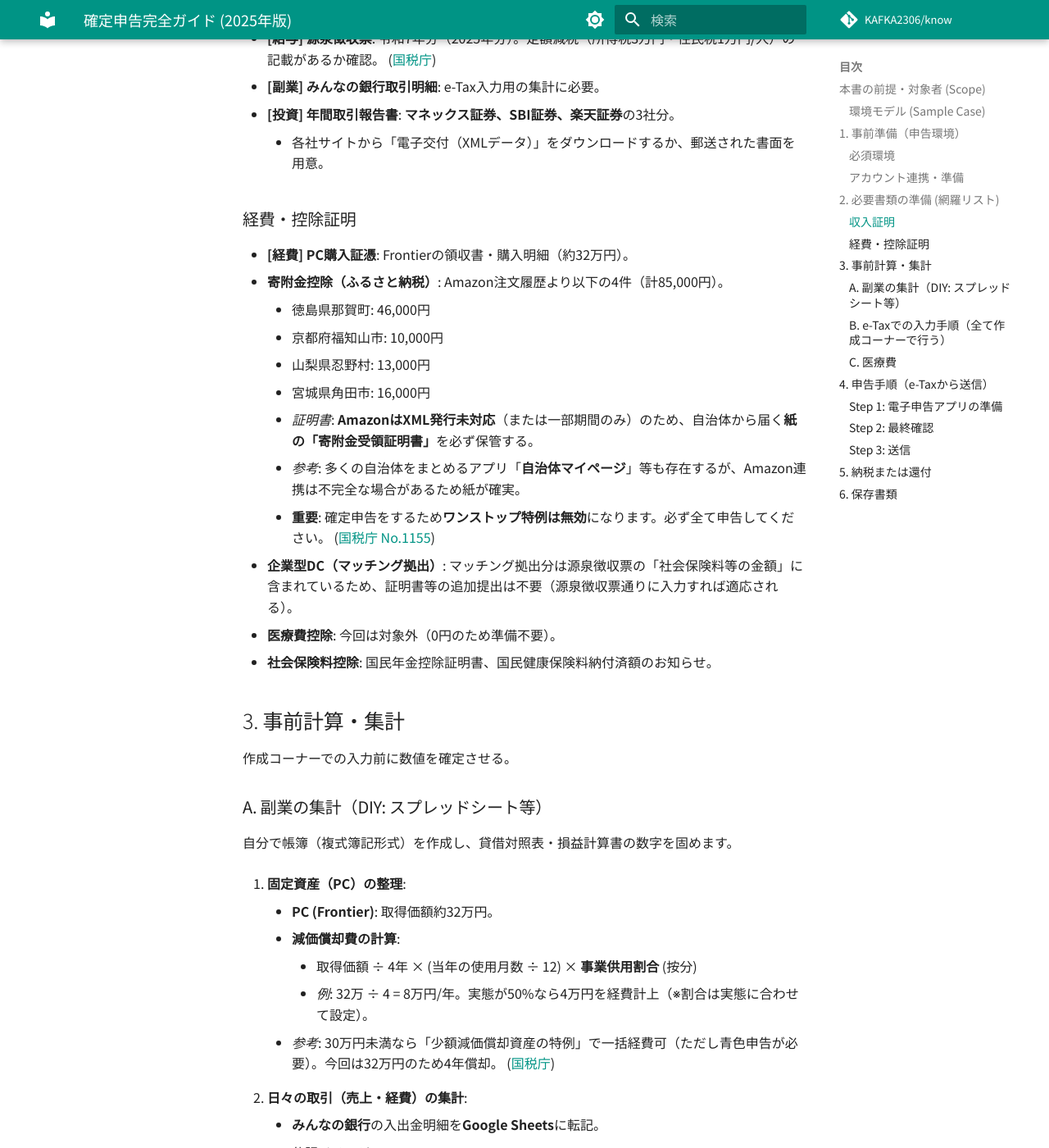
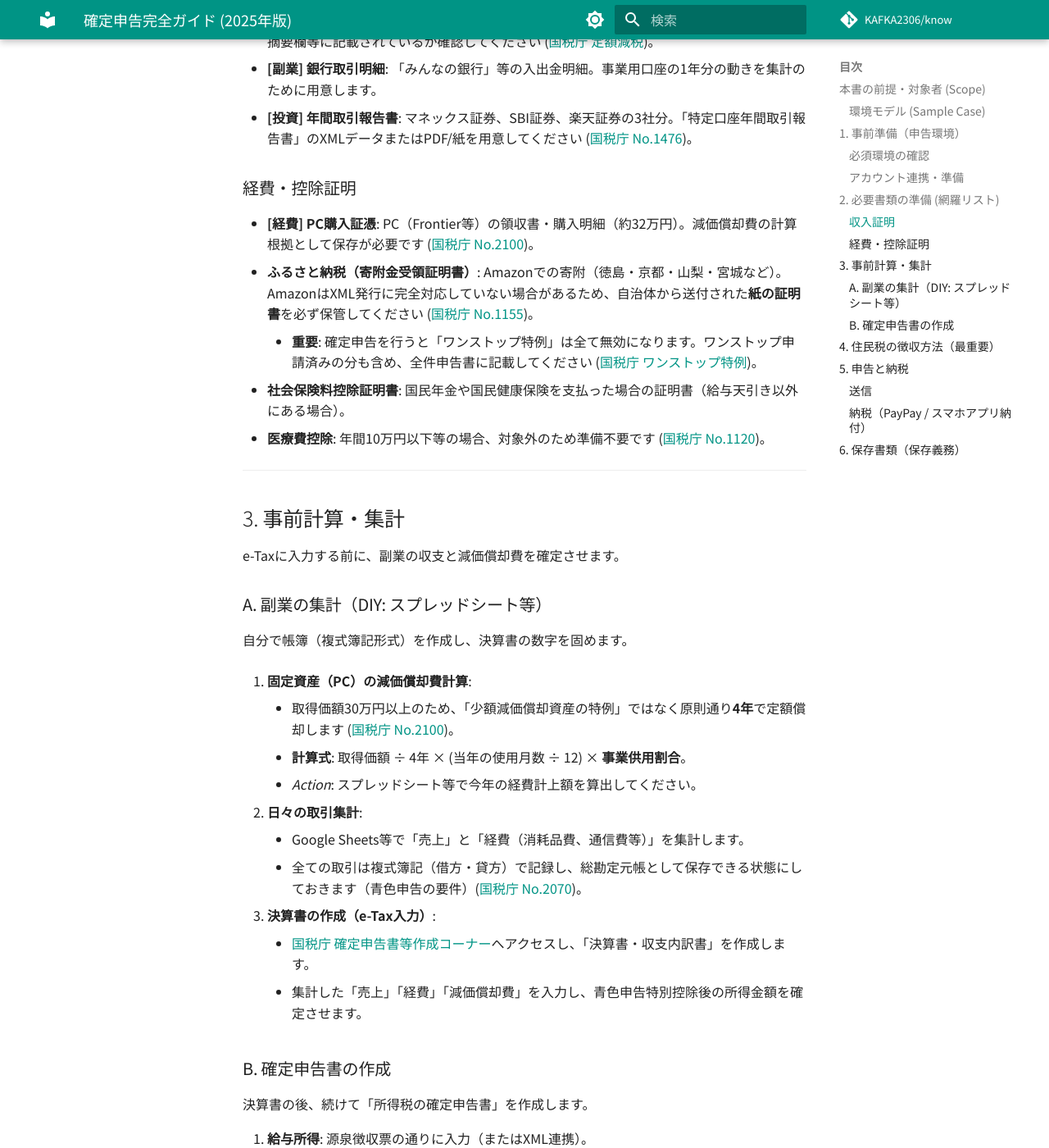
Before and after one commit to KAFKA2306/know, an MkDocs documentation site: the page built from docs/life/tax/guide.md, in a window 1280 px wide and 1400 px high, scrolled down 1924 px. Shown: the whole window at 82% size. Built offline with MkDocs 1.6.1 and Material for MkDocs 9.7.7, drawn with Linux system fonts in a browser that asks for light colours; comment, search, counter and statistics services are not loaded; some of the changed text lies outside the part shown.

Commit message:
docs(tax): polish guide with comprehensive proof links and human readable prose

```diff
--- a/docs/life/tax/guide.md
+++ b/docs/life/tax/guide.md
@@ -1,23 +1,21 @@
 # 確定申告完全ガイド (2025年版)
 
-給与所得者が、副業・投資・ふるさと納税を含む確定申告を「完全無料（DIY）」で行うための実践手順書です。
+給与所得のある会社員が、副業・投資・ふるさと納税を含む確定申告を「完全無料（DIY）」で行うための実践手順書です。
 
 ## 本書の前提・対象者 (Scope)
-
 以下の条件に当てはまる方を対象としています。
 
 1.  **属性**: 会社員（給与所得） + 副業（事業所得/青色申告） + 投資（特定口座/損益通算）。
-2.  **方針**: 有料ソフト（freee等）の課金プランを使わず、**国税庁「作成コーナー」**で完結させる。
-3.  **納付**: キャッシュレス（PayPay等）で手数料無料で支払う。
+2.  **方針**: 有料ソフト（freee等）の課金プランを使わず、**国税庁「作成コーナー」**で完結させます ([国税庁 e-Taxのメリット](https://www.nta.go.jp/taxes/shiraberu/shinkoku/tokushu/info-etax.htm))。
+3.  **納付**: キャッシュレス（PayPay等）で手数料無料で支払います ([国税庁 スマホアプリ納付](https://www.nta.go.jp/taxes/nozei/nofu/smartphone_nofu/index.htm))。
 
 ### 環境モデル (Sample Case)
-
-本書では以下の具体的な環境を例に解説しますが、適宜ご自身の環境に読み替えてくださ。
+本書では以下の環境を例に解説しますが、適宜ご自身の環境に読み替えてください。
 
 | 項目 | 本書のモデル環境 | 備考 |
 | :--- | :--- | :--- |
 | **副業口座** | みんなの銀行 | ネット銀行の明細利用を想定 |
-| **固定資産** | PC (約32万円) | 30万円超の資産（4年償却）の例 |
+| **固定資産** | PC (約32万円) | 30万円超の資産（4年償却）の例 ([国税庁 No.2100](https://www.nta.go.jp/taxes/shiraberu/taxanswer/shotoku/2100.htm)) |
 | **投資口座** | マネックス・SBI・楽天 | 複数口座の損益通算を行う例 |
 | **会計ツール** | Google Sheets | 無料のスプレッドシートで集計 |
 
@@ -25,132 +23,112 @@
 
 ## 1. 事前準備（申告環境）
 
-e-Tax（電子申告）を利用するための環境構築。
+e-Tax（電子申告）を利用するための環境を整えます。
 
-### 必須環境
-- **マイナンバーカード**: 署名用電子証明書（英数字6-16桁）と利用者証明用電子証明書（数字4桁）が有効であること。
-- **スマートフォン**: マイナポータルアプリ対応機種。
-- **PC**: インターネット接続環境（推奨）。
-- **暗証番号**: マイナンバーカードの「署名用（英数字6-16桁）」と「利用者証明用（数字4桁）」のメモ等の準備。
-- **還付金受取口座**: 本人名義の銀行口座情報（還付が発生した場合に必要）。
-- **前年の確定申告書控え**: あれば参考にする。
-- **青色申告承認申請書**: **提出済み**（freeeで提出）。これにより「青色申告」が可能。
+### 必須環境の確認
+- **マイナンバーカード**: e-Taxでの本人認証に必須です。署名用パスワード（6-16桁）と利用者証明用パスワード（4桁）が有効であることを確認してください ([国税庁 e-Tax利用の事前準備](https://www.nta.go.jp/taxes/shiraberu/shinkoku/tokushu/junbi01.htm))。
+- **スマートフォン**: マイナポータルアプリに対応した機種が必要です ([マイナポータル 動作環境](https://img.myna.go.jp/html/dousakankyou.html))。
+- **PC**: インターネット接続環境（推奨）。画面が大きく入力ミスを防ぎやすいため、PCでの作成を推奨します ([国税庁 作成コーナー推奨環境](https://www.keisan.nta.go.jp/kyoutu/ky/sm/st#kankyo))。
+- **還付金受取口座**: 本人名義の銀行口座情報を用意してください（還付が発生した場合の振込先として必須です）。
+- **青色申告承認申請書**: freee等を通じて税務署へ**提出済み**であることを確認してください。提出していない場合、自動的に「白色申告」となります ([国税庁 No.2070](https://www.nta.go.jp/taxes/shiraberu/taxanswer/shotoku/2070.htm))。
 
 ### アカウント連携・準備
-1. **e-Tax（国税庁）の準備**:
-    - **利用者識別番号**: 過去に取得済みか確認（マイナンバーカードがあればログイン可能）。
-    - **Mynaportal連携**:
-        - ふるさと納税（e-私書箱）、医療費通知情報、国民年金保険料などのデータを自動取得設定して、e-Taxサイトで連携させる。
-2. **集計用ツールの準備**:
-    - **Google Sheets**: 自作の帳簿で管理（推奨）。
-    - *Optional*: 会計ソフト（freee等）の無料プランを計算用だけに使う（印刷不可のため）。
+1. **利用者識別番号の確認**: マイナンバーカード方式であれば、初回ログイン時に自動取得・紐付けが可能です ([e-Tax 利用者識別番号の取得](https://www.e-tax.nta.go.jp/toiawase/qa/kanryo/13.htm))。
+2. **マイナポータル連携**:
+    - 「e-私書箱」と連携することで、ふるさと納税・株式取引データを自動でe-Taxに取り込めます ([マイナポータル 確定申告の事前準備](https://myna.go.jp/html/kakuteishinkoku_junbi.html))。
+    - 今回のAmazonふるさと納税はXML未対応のため手入力となりますが、証券口座等は連携しておくとスムーズです。
+
+---
 
 ## 2. 必要書類の準備 (網羅リスト)
 
-以下の書類・データを漏れなく手元に用意する。
+申告書作成の際に数字を転記するための「証拠書類」を手元に集めます。
 
 ### 収入証明
-- **[給与] 源泉徴収票**: 令和7年分（2025年分）。定額減税（所得税3万円・住民税1万円/人）の記載があるか確認。 ([国税庁](https://www.nta.go.jp/users/gensen/teigakugenzei/kakutei.htm))
-- **[副業] みんなの銀行取引明細**: e-Tax入力用の集計に必要。
-- **[投資] 年間取引報告書**: **マネックス証券、SBI証券、楽天証券**の3社分。
-    - 各社サイトから「電子交付（XMLデータ）」をダウンロードするか、郵送された書面を用意。
+- **[給与] 源泉徴収票**: 令和7年分（2025年分）。定額減税（所得税3万円・住民税1万円/人）が摘要欄等に記載されているか確認してください ([国税庁 定額減税](https://www.nta.go.jp/users/gensen/teigakugenzei/kakutei.htm))。
+- **[副業] 銀行取引明細**: 「みんなの銀行」等の入出金明細。事業用口座の1年分の動きを集計のために用意します。
+- **[投資] 年間取引報告書**: マネックス証券、SBI証券、楽天証券の3社分。「特定口座年間取引報告書」のXMLデータまたはPDF/紙を用意してください ([国税庁 No.1476](https://www.nta.go.jp/taxes/shiraberu/taxanswer/shotoku/1476.htm))。
 
 ### 経費・控除証明
-- **[経費] PC購入証憑**: Frontierの領収書・購入明細（約32万円）。
-- **寄附金控除（ふるさと納税）**: Amazon注文履歴より以下の4件（計85,000円）。
-    - 徳島県那賀町: 46,000円
-    - 京都府福知山市: 10,000円
-    - 山梨県忍野村: 13,000円
-    - 宮城県角田市: 16,000円
-    - *証明書*: **AmazonはXML発行未対応**（または一部期間のみ）のため、自治体から届く**紙の「寄附金受領証明書」**を必ず保管する。
-    - *参考*: 多くの自治体をまとめるアプリ「**自治体マイページ**」等も存在するが、Amazon連携は不完全な場合があるため紙が確実。
-    - **重要**: 確定申告をするため**ワンストップ特例は無効**になります。必ず全て申告してください。 ([国税庁 No.1155](https://www.nta.go.jp/taxes/shiraberu/taxanswer/shotoku/1155.htm))
-- **企業型DC（マッチング拠出）**: マッチング拠出分は源泉徴収票の「社会保険料等の金額」に含まれているため、証明書等の追加提出は不要（源泉徴収票通りに入力すれば適応される）。
-- **医療費控除**: 今回は対象外（0円のため準備不要）。
-- **社会保険料控除**: 国民年金控除証明書、国民健康保険料納付済額のお知らせ。
+- **[経費] PC購入証憑**: PC（Frontier等）の領収書・購入明細（約32万円）。減価償却費の計算根拠として保存が必要です ([国税庁 No.2100](https://www.nta.go.jp/taxes/shiraberu/taxanswer/shotoku/2100.htm))。
+- **ふるさと納税（寄附金受領証明書）**: Amazonでの寄附（徳島・京都・山梨・宮城など）。AmazonはXML発行に完全対応していない場合があるため、自治体から送付された**紙の証明書**を必ず保管してください ([国税庁 No.1155](https://www.nta.go.jp/taxes/shiraberu/taxanswer/shotoku/1155.htm))。
+    - **重要**: 確定申告を行うと「ワンストップ特例」は全て無効になります。ワンストップ申請済みの分も含め、全件申告書に記載してください ([国税庁 ワンストップ特例](https://www.nta.go.jp/taxes/shiraberu/taxanswer/shotoku/1155.htm))。
+- **社会保険料控除証明書**: 国民年金や国民健康保険を支払った場合の証明書（給与天引き以外にある場合）。
+- **医療費控除**: 年間10万円以下等の場合、対象外のため準備不要です ([国税庁 No.1120](https://www.nta.go.jp/taxes/shiraberu/taxanswer/shotoku/1120.htm))。
+
+---
 
 ## 3. 事前計算・集計
 
-作成コーナーでの入力前に数値を確定させる。
+e-Taxに入力する前に、副業の収支と減価償却費を確定させます。
 
 ### A. 副業の集計（DIY: スプレッドシート等）
-自分で帳簿（複式簿記形式）を作成し、貸借対照表・損益計算書の数字を固めます。
+自分で帳簿（複式簿記形式）を作成し、決算書の数字を固めます。
 
-1. **固定資産（PC）の整理**:
-    - **PC (Frontier)**: 取得価額約32万円。
-    - **減価償却費の計算**:
-        - 取得価額 ÷ 4年 × (当年の使用月数 ÷ 12) × **事業供用割合** (按分)
-        - *例*: 32万 ÷ 4 = 8万円/年。実態が50%なら4万円を経費計上（※割合は実態に合わせて設定）。
+1. **固定資産（PC）の減価償却費計算**:
+    - 取得価額30万円以上のため、「少額減価償却資産の特例」ではなく原則通り**4年**で定額償却します ([国税庁 No.2100](https://www.nta.go.jp/taxes/shiraberu/taxanswer/shotoku/2100.htm))。
+    - **計算式**: 取得価額 ÷ 4年 × (当年の使用月数 ÷ 12) × **事業供用割合**。
+    - *Action*: スプレッドシート等で今年の経費計上額を算出してください。
 
-    - *参考*: 30万円未満なら「少額減価償却資産の特例」で一括経費可（ただし青色申告が必要）。今回は32万円のため4年償却。 ([国税庁](https://www.keisan.nta.go.jp/r1yokuaru/aoiroshinkoku/hitsuyokeihi/genkashokyakuhi/shogakugenkashokyaku.html))
+2. **日々の取引集計**:
+    - Google Sheets等で「売上」と「経費（消耗品費、通信費等）」を集計します。
+    - 全ての取引は複式簿記（借方・貸方）で記録し、総勘定元帳として保存できる状態にしておきます（青色申告の要件）([国税庁 No.2070](https://www.nta.go.jp/taxes/shiraberu/taxanswer/shotoku/2070.htm))。
 
-2. **日々の取引（売上・経費）の集計**:
-    - **みんなの銀行**の入出金明細を**Google Sheets**に転記。
-    - 仕訳イメージ:
-        - (借) 普通預金 〇〇円 / (貸) 売上高 〇〇円
-        - (借) 消耗品費 〇〇円 / (貸) 普通預金 〇〇円
-    - **集計**: 「売上高」の合計と、「各経費科目」の合計を出す。
+3. **決算書の作成（e-Tax入力）**:
+    - [国税庁 確定申告書等作成コーナー](https://www.keisan.nta.go.jp/kyoutu/ky/sm/top)へアクセスし、「決算書・収支内訳書」を作成します。
+    - 集計した「売上」「経費」「減価償却費」を入力し、青色申告特別控除後の所得金額を確定させます。
 
-3. **決算書の作成（e-Tax）**:
-    - **基本方針**: **「国税庁 確定申告書等作成コーナー」で直接入力**します（完全無料）。
-    - *手順概要*:
-        1. [作成コーナー](https://www.keisan.nta.go.jp/kyoutu/ky/sm/top)へアクセス。
-        2. 「決算書・収支内訳書」を作成（副業分）。
-            - ここで先ほど集計した「売上」「経費」「減価償却費」を入力。
-        3. 続けて「所得税の確定申告書」を作成（給与・副業・投資・控除を合算）。
+### B. 確定申告書の作成
+決算書の後、続けて「所得税の確定申告書」を作成します。
 
-### B. e-Taxでの入力手順（全て作成コーナーで行う）
-副業の決算書作成後、所得税の申告書作成フローに進みます。
+1. **給与所得**: 源泉徴収票の通りに入力（またはXML連携）。
+2. **事業所得**: 先ほど作成した決算書のデータが引き継がれます。
+3. **寄附金控除（ふるさと納税）**:
+    - 「寄附金控除」欄から入力します。
+    - 手元の「寄附金受領証明書」を見ながら、寄附年月日・自治体名・金額・寄附金の種類（「ふるさと納税」を選択）を入力してください ([作成コーナー操作ガイド](https://www.keisan.nta.go.jp/r2yokuaru/cat2/cat24/cat241/index.html))。
+4. **株式等の譲渡所得等**:
+    - 「株式等の譲渡所得等」および「配当所得」から入力します。
+    - 特定口座（源泉あり）でも、損失繰越や損益通算のために申告を選択します ([国税庁 No.1476](https://www.nta.go.jp/taxes/shiraberu/taxanswer/shotoku/1476.htm))。
+    - **NISA口座**: 非課税口座のため損益通算は**対象外**です。入力しないでください ([国税庁 NISA](https://www.nta.go.jp/taxes/shiraberu/taxanswer/shotoku/1330.htm))。
 
-1. **ふるさと納税（寄附金控除）**:
-    - 作成コーナーの「寄附金控除」欄から入力。
-    - **Amazon分**: 手元の**紙の証明書**を見ながら1件ずつ（または自治体ごとにまとめて）入力。
-    - *アプリ*: もし「自治体マイページ」等でXML発行できた場合は活用するが、基本は手入力が無難。
+---
 
-    - 作成コーナーの「株式等の譲渡所得等」「配当所得」から入力。
-    - **NISA口座**: **損益通算の対象外**のため、入力しないこと。
-    - **マイナポータル連携**がお勧め（XML等取り込み）。
-    - 手入力の場合も、各証券会社の年間取引報告書を見ながら数字（収入、所得、源泉徴収税額）を転記するだけ。
-3. **住民税の徴収方法（重要）**:
-    - 申告書作成の最後の方にある「住民税・事業税に関する事項」。
-    - **「給与・公的年金等以外の所得に係る住民税の徴収方法」**で**「自分で納付」**を選択（必須）。
+## 4. 住民税の徴収方法（最重要）
 
-### C. 医療費
-- 今回は0円のため入力不要。
+副業が会社に知られないよう、住民税の納付方法を指定します。
 
-## 4. 申告手順（e-Taxから送信）
+- 申告書作成フローの終盤にある「住民税・事業税に関する事項」を開きます。
+- **「給与・公的年金等以外の所得に係る住民税の徴収方法」**の項目で、必ず**「自分で納付」**を選択してください ([国税庁 住民税に関する事項](https://www.nta.go.jp/taxes/tetsuzuki/shinsei/annai/shinkoku/annai/04.htm))。
+    - これにより、副業分の住民税通知が自宅に届き、会社の給与天引きには合算されません。
 
-作成コーナーの最後で送信します。
+---
 
-### Step 1: 電子申告アプリの準備
-1. **マイナンバーカード認証**: スマホでQRを読み取るか、ICカードリーダーを使用。
+## 5. 申告と納税
 
-### Step 2: 最終確認
-1. 作成された確定申告書（PDFプレビュー）を確認。
-    - 第一表：給与所得、事業所得、配当・譲渡所得等が反映されているか。
-    - 第三表（分離課税用）：投資の損益通算がされているか。
-    - **定額減税**: 令和7年分（2025年分）の定額減税額が正しく反映されているか確認（入力画面または確認画面に出てくるはず）。
+### 送信
+- マイナンバーカードを用いてe-Taxで送信します。
+- 送信後、「受信通知」を確認し、受付完了となっていることを必ず確認してください ([e-Tax メッセージボックス](https://www.e-tax.nta.go.jp/toiawase/qa/yokuaru/05.htm))。
 
-### Step 3: 送信
-1. マイナンバーカードの「署名用電子証明書パスワード」（英数字）を入力して送信。
-2. 「送信結果」が「受付完了」になれば終了。
+### 納税（PayPay / スマホアプリ納付）
+- 納付期限は3月15日です ([国税庁 申告・納付期限](https://www.nta.go.jp/taxes/shiraberu/shinkoku/tokushu/kigen.htm))。
+- **支払方法**: **「スマホアプリ納付」**を選択し、PayPay等で支払います。
+    - **手数料**: 0円です（クレジットカード納付は約0.8%の手数料がかかるため非推奨）([国税庁 スマホアプリ納付Q&A](https://www.nta.go.jp/taxes/nozei/nofu/smartphone_nofu/faq.htm))。
+    - e-Taxの受信通知や「納付区分番号通知」から専用サイトへ遷移して決済します。
+    - *Note*: 領収書は発行されません。「納付手続完了」画面のスクリーンショットやPDFを必ず保存してください。
 
-## 5. 納税または還付
+---
 
-- **還付の場合**: 申告時に入力した口座へ振込。
-- **納税の場合**: **スマホアプリ納付（PayPay）**で支払う。
-    - **手数料**: 0円（完全無料）。
-    - **手順**: e-Tax送信後の「受信通知」または「納付区分番号通知」から「スマホアプリ納付」を選択し、PayPayで決済。
-    - *Note*: 上限30万円。ポイント払いは不可（残高チャージ必要）。領収書は出ないので「納付手続完了」画面等のPDFを保存すること。 ([国税庁 スマホアプリ納付](https://www.nta.go.jp/taxes/nozei/nofu/smartphone_nofu/index.htm))
+## 6. 保存書類（保存義務）
 
-## 6. 保存書類
-税務署への提出は不要だが、**7年間**の自宅保存義務がある（欠損金の繰越控除等がある場合は最長10年）。
-*根拠*: [国税庁｜記帳や帳簿等保存・青色申告](https://www.nta.go.jp/taxes/shiraberu/taxanswer/shotoku/2070.htm)
+税務署への提出は省略できますが、自宅での保存義務があります。
 
-1. 確定申告書等の控え（PDFダウンロードして保存）
-2. 青色申告決算書（作成コーナーで作ったPDF）
-3. 寄附金受領証明書
-4. 特定口座年間取引報告書（3社分）
-    - *注*: マイナポータル連携でXML取得した場合も、電子データの保存またはいつでも閲覧できる状態が必要。
-5. 帳簿（総勘定元帳、仕訳帳など複式簿記の証拠）
-6. 納付完了の証憑（PayPay利用時の完了画面PDF等）
+- **保存期間**: 原則**7年間**（欠損金の繰越控除等がある場合は最長10年）([国税庁 No.2070 帳簿保存](https://www.nta.go.jp/taxes/shiraberu/taxanswer/shotoku/2070.htm))。
+- **保存すべきもの**:
+    1. **確定申告書・決算書の控え**（PDF保存で可）。
+    2. **寄附金受領証明書**（原本）。
+    3. **特定口座年間取引報告書**（電子データまたは書面）。
+    4. **経費の領収書・請求書**（PC購入時の証憑など全部）。
+    5. **帳簿**（総勘定元帳、仕訳帳など）。
+    6. **納付の証憑**（PayPayの完了画面等）。
+
+以上で、完全無料・DIYによる確定申告は完了です。
```
